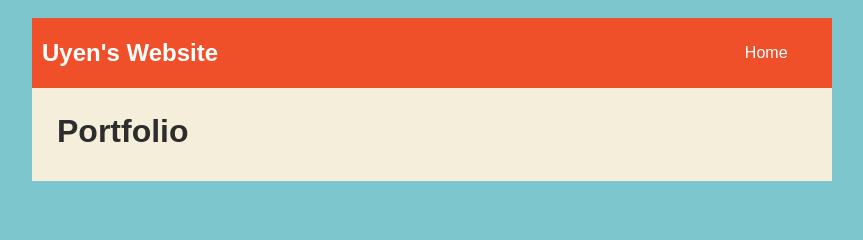
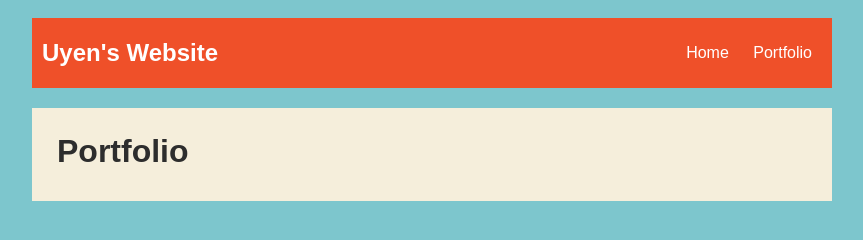
Before and after one commit to UyenTTruong/uyenttruong.github.io, a plain HTML site: page portfolio.html in a window 1280 px wide. Shown: the whole page, without its empty margins (208-1071 px from the left). Drawn offline with nearby package versions, Linux system fonts and the light colour scheme; no server answers.

Commit message:
minor fixes to portfolio

```diff
--- a/portfolio.html
+++ b/portfolio.html
@@ -25,6 +25,7 @@
             nav {
                 background: rgb(239, 80, 41);
                 margin: 0 auto;
+                margin-bottom: 20px;
                 display: flex;
                 padding: 10px;
             }
@@ -85,7 +86,7 @@
                 <ul>
                     <li><a href="index.html">Home</a>
                     </li>
-                    <li><a href="portfolio.html"></a>
+                    <li><a href="portfolio.html">Portfolio</a>
                     </li>
                 </ul>
             </nav>
```
